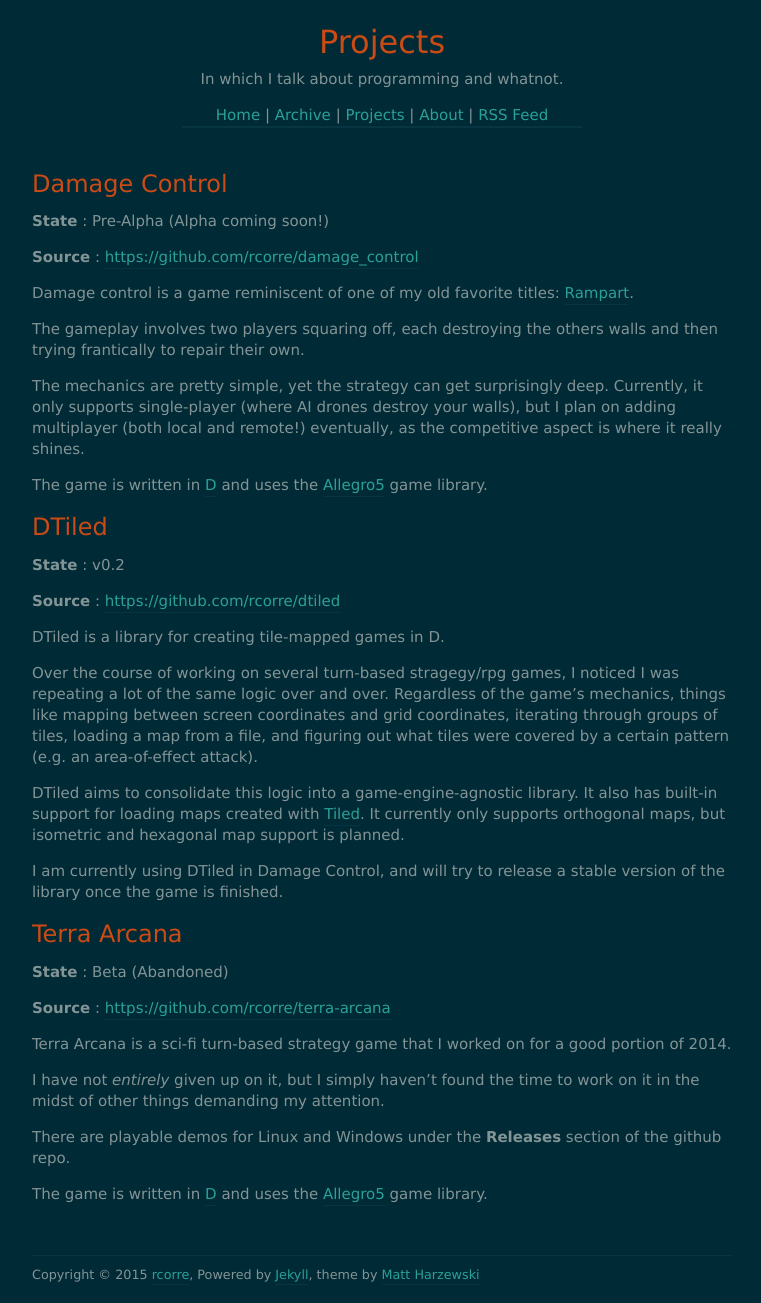
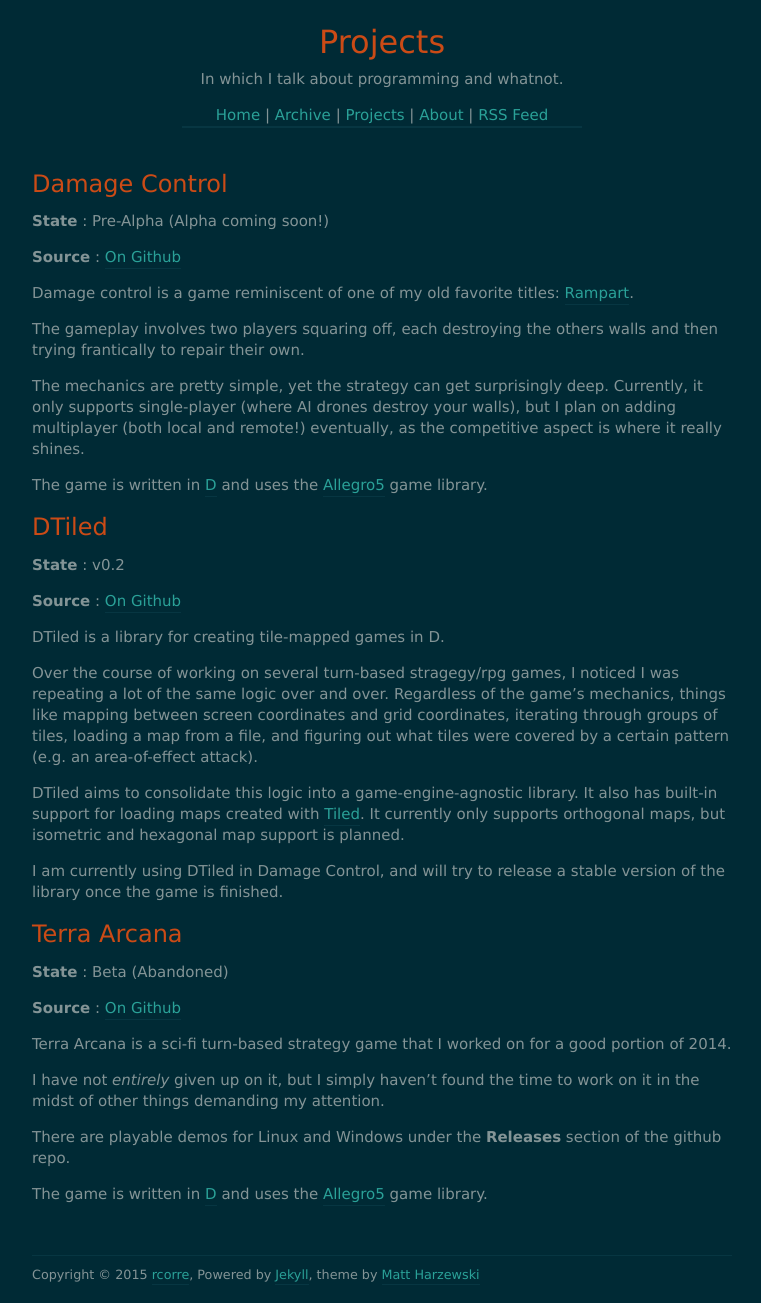
Before and after one commit to rcorre/rcorre.github.io, a Jekyll site: the page built from about/projects.md, in a window 1280 px wide. Shown: the whole page, without its empty margins (258-1019 px from the left). Built offline with Jekyll 4.4.1, drawn with Linux system fonts in a browser that asks for light colours; nearby versions of some CDN libraries.

Commit message:
Fix broken project links

```diff
--- a/about/projects.md
+++ b/about/projects.md
@@ -8,7 +8,7 @@ permalink: /projects/
 
 **State**  : Pre-Alpha (Alpha coming soon!)
 
-**Source** : [https://github.com/rcorre/damage_control]()
+**Source** : [On Github](https://github.com/rcorre/damage_control)
 
 Damage control is a game reminiscent of one of my old favorite titles:
 [Rampart](https://en.wikipedia.org/wiki/Rampart_(video_game)).
@@ -28,7 +28,7 @@ The game is written in [D](http://dlang.org/) and uses the
 
 **State**  : v0.2
 
-**Source** : [https://github.com/rcorre/dtiled]()
+**Source** : [On Github](https://github.com/rcorre/dtiled)
 
 DTiled is a library for creating tile-mapped games in D.
 
@@ -51,7 +51,7 @@ version of the library once the game is finished.
 
 **State**  : Beta (Abandoned)
 
-**Source** : [https://github.com/rcorre/terra-arcana]()
+**Source** : [On Github](https://github.com/rcorre/terra-arcana)
 
 Terra Arcana is a sci-fi turn-based strategy game that I worked on for a good
 portion of 2014.
```
